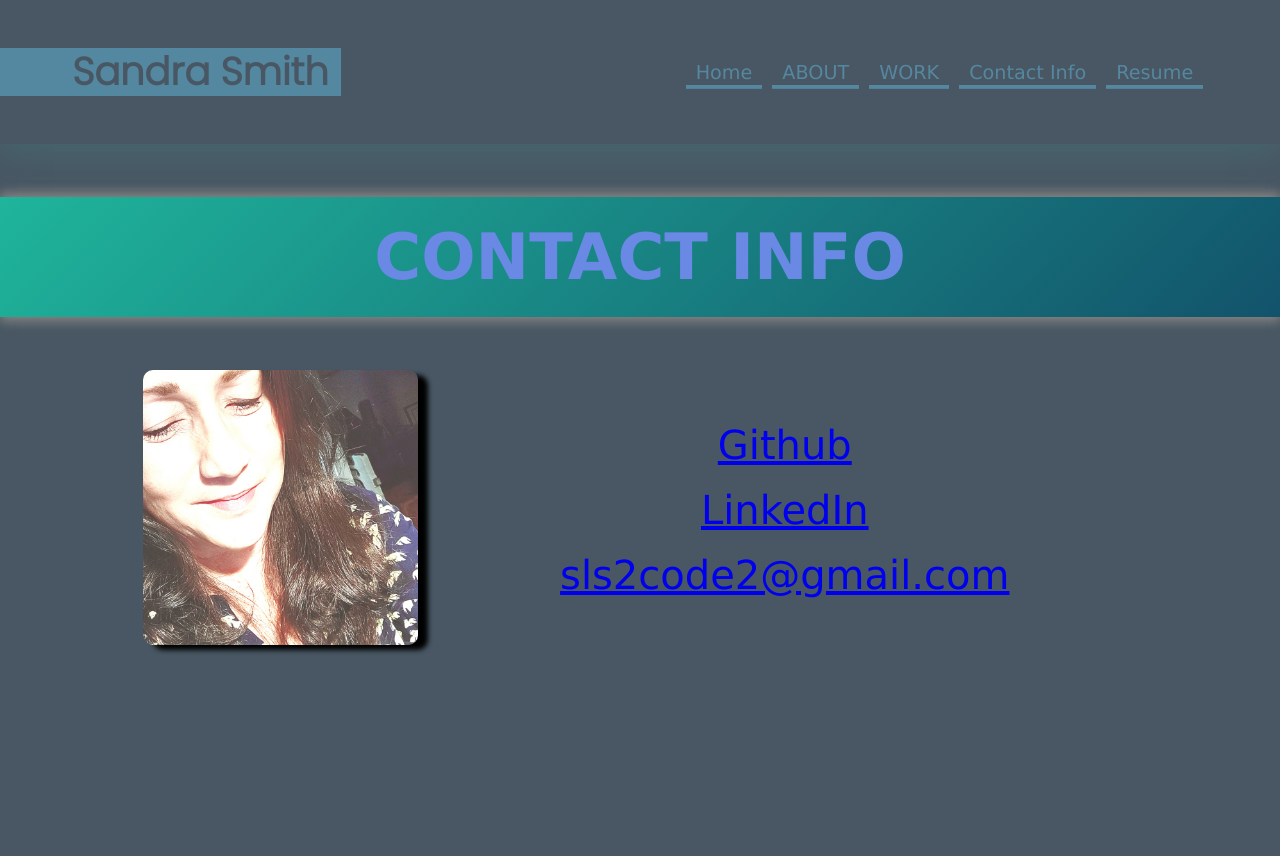
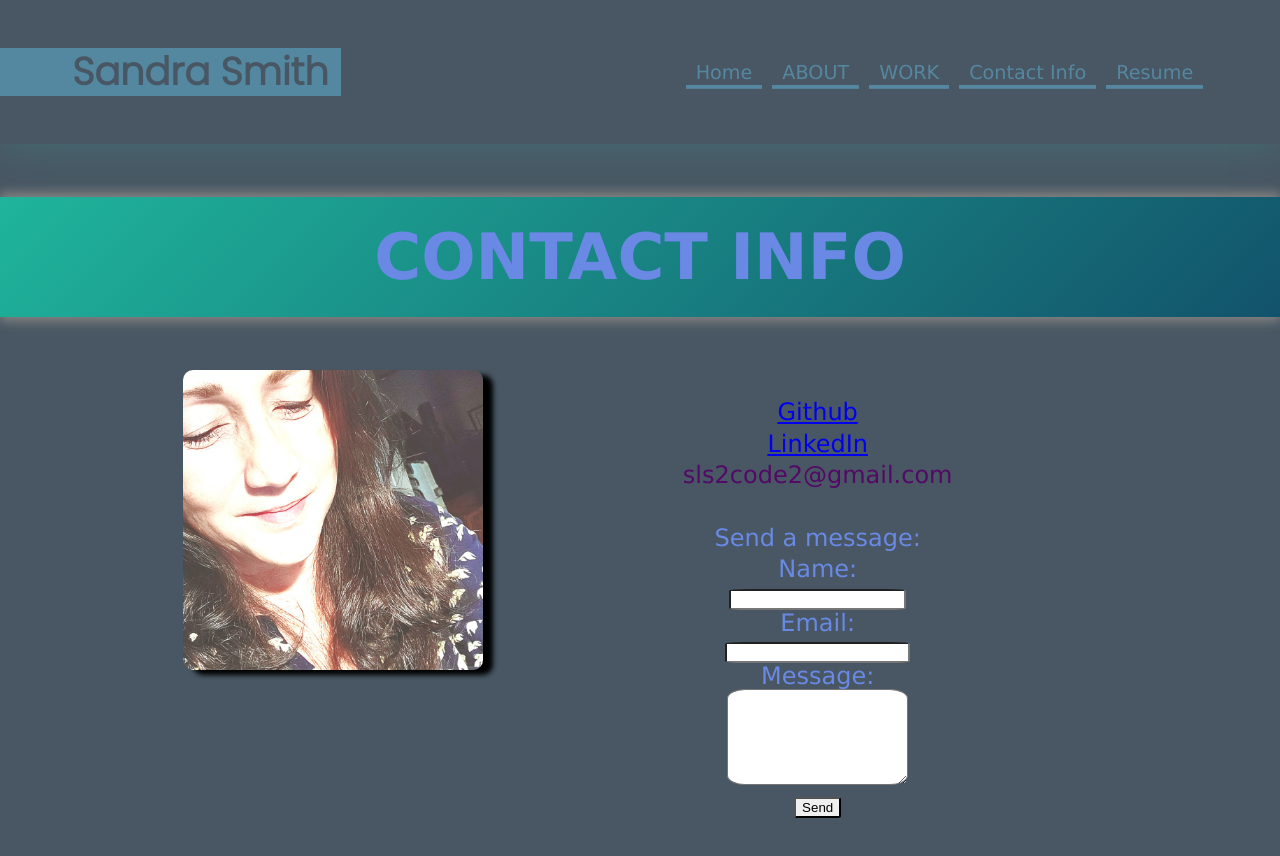
Before and after one commit to slsmi894/Portfolio-by-Sandy-Smith, a plain HTML site: page contact.html in a window 1280 px wide. Before the commit the page ends 800 px from the top, so only its background shows below. Drawn offline with Linux system fonts and the light colour scheme.

Commit message:
updated resume

```diff
--- a/assets/css/about-work.css
+++ b/assets/css/about-work.css
@@ -118,7 +118,7 @@ main {
 
 .p1 p {
   margin-top: 25px;
-  font-size: 0.8em;
+  font-size: 1.1em;
   margin-left: 15px;
   text-decoration: none;
 }
@@ -305,6 +305,10 @@ ul.ba {
 ul.ba li {
   margin-top: 20px;
   margin-bottom: 10px;
+}
+
+.inputForm {
+  margin: auto;
 }
 
 .fa-brands {
--- a/assets/css/contactStyle.css
+++ b/assets/css/contactStyle.css
@@ -104,7 +104,7 @@ p {
      font-size: 4em;
   }
   .p1 {
-    line-height: 1.5;
+    line-height: 1.1;
     display: flex;
     /* flex-direction: row;
 
@@ -116,26 +116,46 @@ p {
 
 
   }
-  .p1 p {
-      margin-top: 25px;
+  .p1 {
+      margin-top: 15px;
+
 
   }
   .p1 > img {
-      width: 275px;
-      height: 275px;
+      width: 300px;
+      height: 300px;
       border-radius:10px;
       box-shadow: 10px 5px 5px black;
 
   }
+  ul {
+    list-style-type: none;
+  }
+
+
  ul.ba {
     list-style-type: none;
     padding: 0;
-    font-size: 2.5em;
+    font-size: 1.5em;
     text-align: center;
 }
 ul.ba li {
     margin-top: 5px;
     margin-bottom: 5px;
+}
+
+.emailColor {
+  color:rgb(83, 9, 102);
+}
+
+.box {
+  border-radius: 10%;
+}
+
+.inputForm {
+  width: 80%;
+  margin: 0 auto;
+
 }
 
   @media screen and (max-width: 980px) {
--- a/contact.html
+++ b/contact.html
@@ -32,8 +32,7 @@
     </main>
     <section>
         <div class="p1">
-            <img class = "c-image" src="./assets/images/profile.jpg"
-                alt="person with dog">
+            <img class="c-image" src="./assets/images/profile.jpg" alt="person with dog">
             <ul class="ba">
 
                 <li>
@@ -43,9 +42,26 @@
                 <li>
                     <a href="https://www.linkedin.com/in/sandrasmithdev1548/" target="__blank">LinkedIn</a>
                 </li>
+                <li class="emailColor">
+                    sls2code2@gmail.com
+                </li></br>
+                <li>
+                    Send a message:
+                </li>
 
                 <li>
-                    <a href="mailto:sls2code2@gmail.com" target="__blank">sls2code2@gmail.com</a>
+                    <!-- <a href="mailto:sls2code2@gmail.com" target="__blank">sls2code2@gmail.com</a> -->
+                    <form class="inputForm" action="https://getform.io/f/a389b850-3a6d-428c-999a-8f02804bd944" method="POST" enctype="multipart/form-data"
+                        name="EmailForm">
+                        Name:
+                        <input class="box" type="text" size="19" name="Contact-Name"><br>
+                        Email:
+                        <input class="box" type="email" name="Contact-Email"><br>
+                        Message:
+                        <textarea class="box" name="Contact-Message" rows="6″ cols=" 20″>
+                        </textarea><br>
+                        <button class="box" type="submit" value="Submit">Send</button>
+                    </form>
                 </li>
 
 
```
Also changed, not shown: about.html (+2 -2 lines), assets/css/index.css (+27 -10 lines), index.html (+7 -7 lines), 1 other file.
